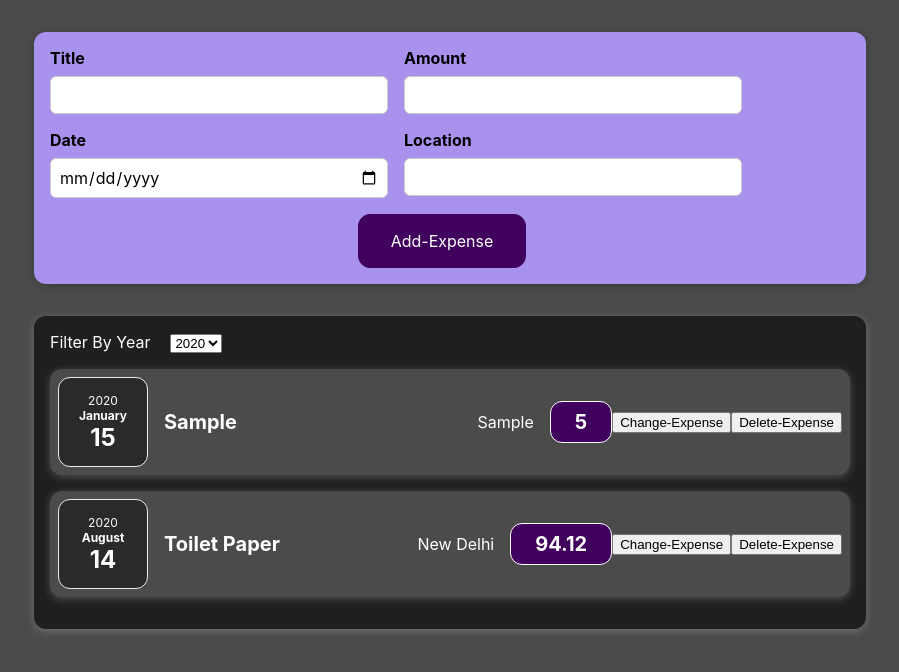
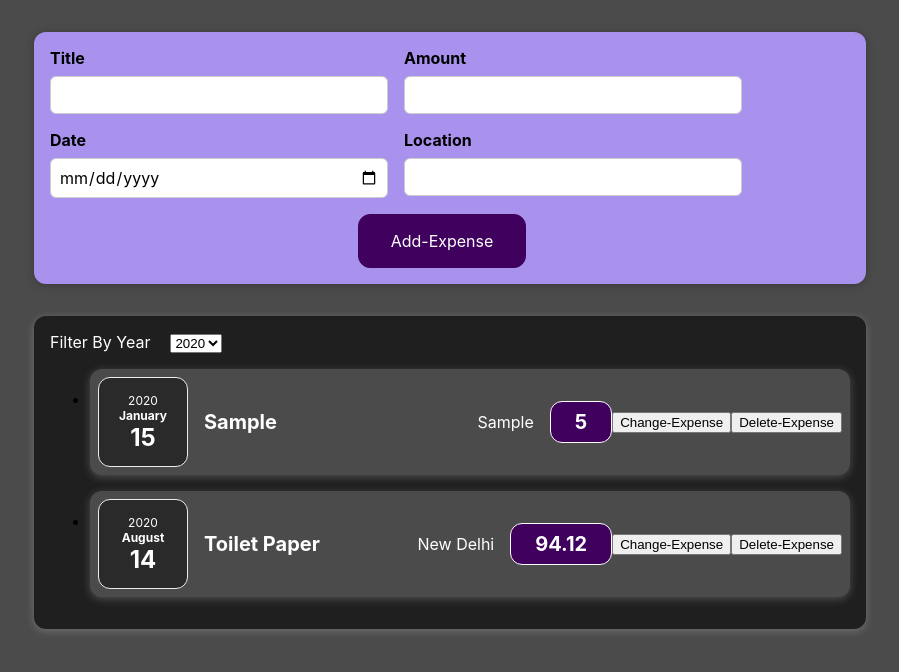
Before and after one commit to EshaGautam/React, a React (Create React App) app: page / in a window 1280 px wide. Both pictures are taken after typing "Sample", "5", "2020-01-15", "Sample" into the empty fields and a click on the button "Add-Expense". Shown: the top 672 px of the page, without its empty margins (190-1089 px from the left). Built offline with nearby package versions, Linux system fonts and the light colour scheme.

Commit message:
Creating new component for ExpenseList and handling conditions

```diff
--- a/src/component/Expenses/ExpenseItem.js
+++ b/src/component/Expenses/ExpenseItem.js
@@ -13,7 +13,7 @@ function ExpenseItem(props){
 
   const deleteExp =()=>{ console.log("Expense Deleted")}
     return (
-
+      <li>
         <Card className="expense-item">
           <ExpenseDate date={props.date} />
           <ExpenseDetails
@@ -21,10 +21,10 @@ function ExpenseItem(props){
             amount={amount}
             location={props.location}
           />
-          <button onClick = {ChangeExp}>Change-Expense</button>
+          <button onClick={ChangeExp}>Change-Expense</button>
           <button onClick={deleteExp}>Delete-Expense</button>
         </Card>
-
+      </li>
     );
 }
 
--- /dev/null
+++ b/src/component/Expenses/ExpenseList.css
@@ -0,0 +1,9 @@
+.expenses-list {
+  list-style: none;
+  padding: 0;
+}
+
+.expenses-list__fallback {
+  color: white;
+  text-align: center;
+}
--- /dev/null
+++ b/src/component/Expenses/ExpenseList.js
@@ -0,0 +1,46 @@
+import ExpenseItem from "./ExpenseItem";
+import './ExpenseList.css'
+
+function ExpenseList(props){
+  // Adding some logic and conditions if the year we not made anyexpense in selected year
+
+  //if it has some content this will run
+
+  if (props.items.length === 0) {
+    return <h2 className="expense-list__fallback">No Expense Found</h2>
+  }
+
+  if (props.items.length === 1) {
+    return  <>
+    <ul className="expenses-list">
+    {props.items.map((item) =>
+      <ExpenseItem
+        key={item.id}
+        title={item.title}
+        amount={item.amount}
+        location={item.location}
+        date={item.date}
+      />
+    )
+}
+  </ul>;
+  <p className="expenses-list__fallback">ADD MORE EXPENSE</p>
+      </>
+
+  }
+
+  return <ul className="expense-list">
+    {props.items.map((item) =>
+      <ExpenseItem
+        key={item.id}
+        title={item.title}
+        amount={item.amount}
+        location={item.location}
+        date={item.date}
+      />
+    )
+}
+  </ul>;
+}
+
+export default ExpenseList
--- a/src/component/Expenses/Expenses.js
+++ b/src/component/Expenses/Expenses.js
@@ -1,5 +1,5 @@
 import'./Expenses.css';
-import ExpenseItem from './ExpenseItem';
+import ExpenseList from './ExpenseList.js';
 import Card from '../UI/Card';
 import { useState } from 'react';
 import ExpenseFilter from './ExpenseFilter';
@@ -15,39 +15,12 @@ function Expenses(props){
       return expense.date.getFullYear().toString() === filteredYear
     })
 
-  // Adding some logic and conditions if the year we not made anyexpense in selected year
-
-   let expenseContent = <p>No Expense Found</p>
-
-   //if it has some content this will run
-
-   if(filteredExpenses.length >0){
-    expenseContent = filteredExpenses.map((expenses) => (
-       <ExpenseItem
-         key={expenses.id}
-         title={expenses.title}
-         amount={expenses.amount}
-         location={expenses.location}
-         date={expenses.date}
-       />
-     ));
-   }
-
-if (filteredExpenses.length === 1) {
-      expenseContent = (
-        <>
-          {expenseContent}
-          <p>Only a single Expense here. Please add more...</p>
-        </>
-      );
-    }
-
 
 
     return (
       <Card className="expenses">
       <ExpenseFilter selected ={filteredYear} onYearChange={filterChangedHandler}/>
-      {expenseContent}
+      <ExpenseList items ={filteredExpenses}/>
       </Card>
     );
 }
```
